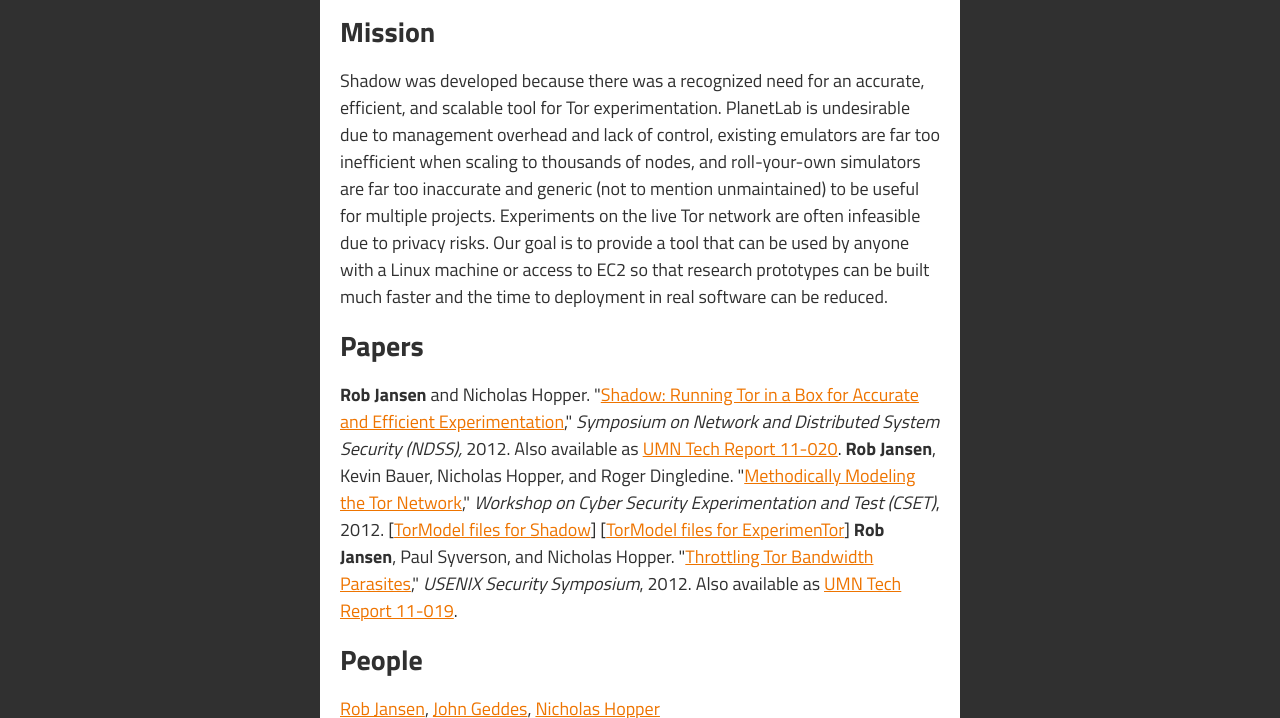
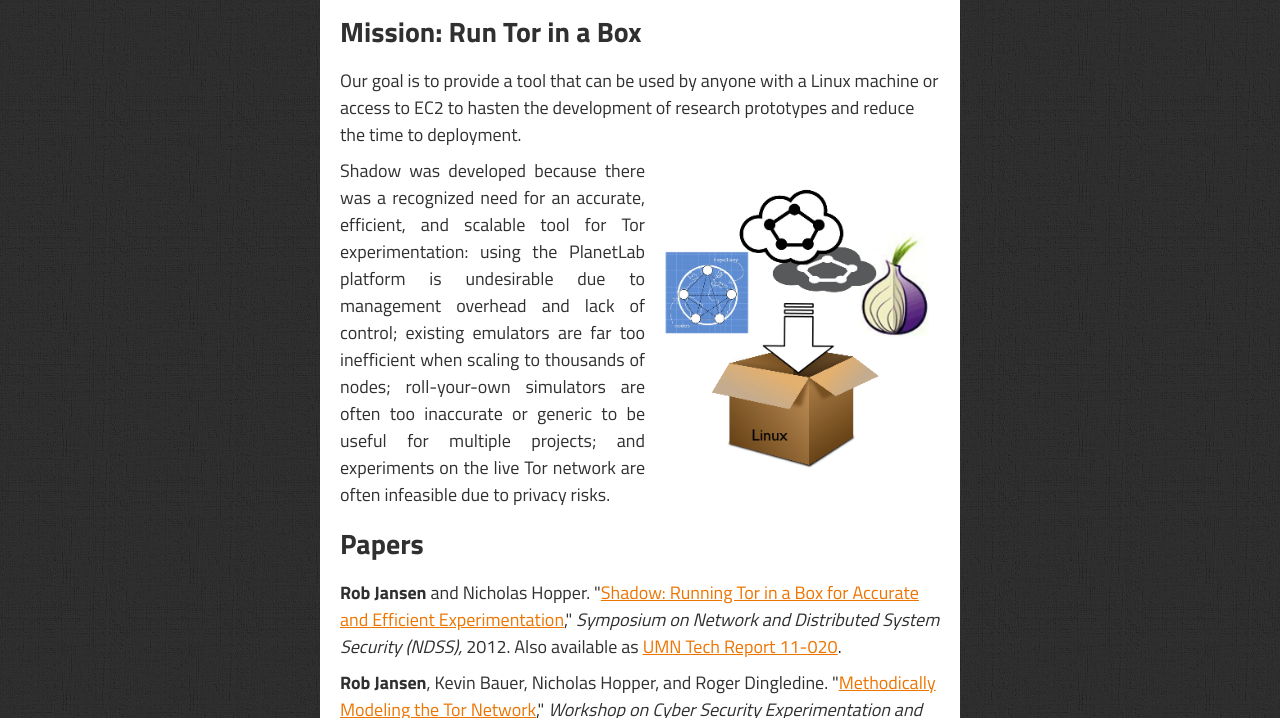
Before and after one commit to shadow/shadow.github.io, a Jekyll site: the page built from about/index.html, in a window 1280 px wide, cut to the strip 178-896 px from the top of the page. Built offline with Jekyll 4.4.1, drawn with Linux system fonts in a browser that asks for light colours; some web fonts are replaced.

Commit message:
tidying up, link tor in a box image

```diff
--- a/about/index.html
+++ b/about/index.html
@@ -4,15 +4,38 @@
 ---
 <body class="about" />
 
-<h1>Mission</h1>
-Shadow was developed because there was a recognized need for an accurate, efficient, and scalable tool for Tor experimentation. PlanetLab is undesirable due to management overhead and lack of control, existing emulators are far too inefficient when scaling to thousands of nodes, and roll-your-own simulators are far too inaccurate and generic (not to mention unmaintained) to be useful for multiple projects. Experiments on the live Tor network are often infeasible due to privacy risks.
+<h1>Mission: Run Tor in a Box</h1>
 
-Our goal is to provide a tool that can be used by anyone with a Linux machine or access to EC2 so that research prototypes can be built much faster and the time to deployment in real software can be reduced.
+<p>
+Our goal is to provide a tool that can be used by anyone with a Linux machine or access to EC2 to hasten the development of research prototypes and reduce the time to deployment.
+</p>
+
+<div class="torinabox">
+  <img title="Run Tor in a box with Shadow!" src="/assets/torinabox.png" alt="" width="295px" />
+</div>
+
+<div class="just">
+<p>
+Shadow was developed because there was a recognized need for an accurate, efficient, and scalable tool for Tor experimentation: using the PlanetLab platform is undesirable due to management overhead and lack of control; existing emulators are far too inefficient when scaling to thousands of nodes; roll-your-own simulators are often too inaccurate or generic to be useful for multiple projects; and experiments on the live Tor network are often infeasible due to privacy risks.
+</p>
+</div>
+
 <h1>Papers</h1>
+
+<p>
 <strong>Rob Jansen</strong> and Nicholas Hopper. "<a onclick="javascript: _gaq.push(['_trackPageview', '/downloads/shadow-ndss2012.pdf']);" href="http://www-users.cs.umn.edu/~jansen/papers/shadow-ndss2012.pdf">Shadow: Running Tor in a Box for Accurate and Efficient Experimentation</a>," <span style="font-style: italic;">Symposium on Network and Distributed System Security (NDSS),</span> 2012. Also available as <a onclick="javascript: _gaq.push(['_trackPageview', '/downloads/shadow-umntr11-020.pdf']);" href="http://www.cs.umn.edu/tech_reports_upload/tr2011/11-020.pdf">UMN Tech Report 11-020</a>.
+</p>
 
+<p>
 <strong>Rob Jansen</strong>, Kevin Bauer, Nicholas Hopper, and Roger Dingledine. "<a onclick="javascript: _gaq.push(['_trackPageview', '/downloads/tormodel-cset2012.pdf']);" href="http://www-users.cs.umn.edu/~jansen/papers/tormodel-cset2012.pdf">Methodically Modeling the Tor Network</a>," <span style="font-style: italic;">Workshop on Cyber Security Experimentation and Test (CSET)</span>, 2012. [<a href="http://www-users.cs.umn.edu/~jansen/papers/tormodel_shadow.tar.gz">TorModel files for Shadow</a>] [<a href="http://www-users.cs.umn.edu/~jansen/papers/tormodel_exptor.tar.gz">TorModel files for ExperimenTor</a>]
+</p>
 
+<p>
 <strong>Rob Jansen</strong>, Paul Syverson, and Nicholas Hopper. "<a onclick="javascript: _gaq.push(['_trackPageview', '/downloads/throttling-sec2012.pdf']);" href="http://www-users.cs.umn.edu/~jansen/papers/throttling-sec2012.pdf">Throttling Tor Bandwidth Parasites</a>," <span style="font-style: italic;">USENIX Security Symposium</span>, 2012. Also available as <a onclick="javascript: _gaq.push(['_trackPageview', '/downloads/throttling-umntr11-019.pdf']);" href="http://www.cs.umn.edu/tech_reports_upload/tr2011/11-019.pdf">UMN Tech Report 11-019</a>.
+</p>
+
 <h1>People</h1>
+
+<p>
 <a href="http://cs.umn.edu/~jansen">Rob Jansen</a>, <a href="http://cs.umn.edu/~geddes">John Geddes</a>, <a href="http://cs.umn.edu/~hopper">Nicholas Hopper</a>
+</p>
--- a/css/main.css
+++ b/css/main.css
@@ -12,6 +12,7 @@
 
 html {
   height: 100%;
+  background-image: url("/assets/bg-tile.png");
   background-color: #303030;
 }
 
@@ -167,3 +168,16 @@
 .post pre code {
   border: none;
 }
+
+/* other stuff */
+
+.torinabox {
+  clear: right;
+  float: right;
+  padding-top: 20px;
+  padding-bottom: 10px;
+}
+
+.just {
+  text-align: justify;
+}
--- a/download/index.html
+++ b/download/index.html
@@ -3,8 +3,6 @@
 title: Shadow Download
 ---
 <body class="download" />
-
-Download the latest Shadow release or cloud image below to run Tor in a box.
 
 <table>
 <tbody>
--- a/index.html
+++ b/index.html
@@ -7,10 +7,8 @@
 <h1>The Shadow Simulator</h1>
 
 <p>
-Shadow is an <a href="https://github.com/shadow">open source</a> and unique <a href="http://wikipedia.org/wiki/Discrete_event_simulation">discrete-event network simulator</a> that runs real-life applications like <a href="https://www.torproject.org/">Tor</a>. Shadow combines the accuracy of <a href="http://wikipedia.org/wiki/Emulator">emulation</a> with the efficiency and control of <a href="http://wikipedia.org/wiki/Computer_simulation">simulation</a>, achieving the best of both approaches.
+Shadow is a unique, open source <a href="http://wikipedia.org/wiki/Discrete_event_simulation">discrete-event network simulator</a> that runs real-life applications like <a href="https://www.torproject.org/">Tor</a>. Shadow combines the accuracy of <a href="http://wikipedia.org/wiki/Emulator">emulation</a> with the efficiency and control of <a href="http://wikipedia.org/wiki/Computer_simulation">simulation</a>, achieving the best of both approaches. <a href="https://github.com/shadow/shadow">Clone Shadow on GitHub!</a>
 </p>
-
-<p><a href="design">Read more about Shadow</a>, skip to <a href="download">the download page</a>, or follow <a href="https://github.com/shadow/shadow/stargazers">Shadow development on GitHub</a>!</p>
 
 <h1>Latest News</h1>
 
```
Also changed, not shown: 1 other file.
